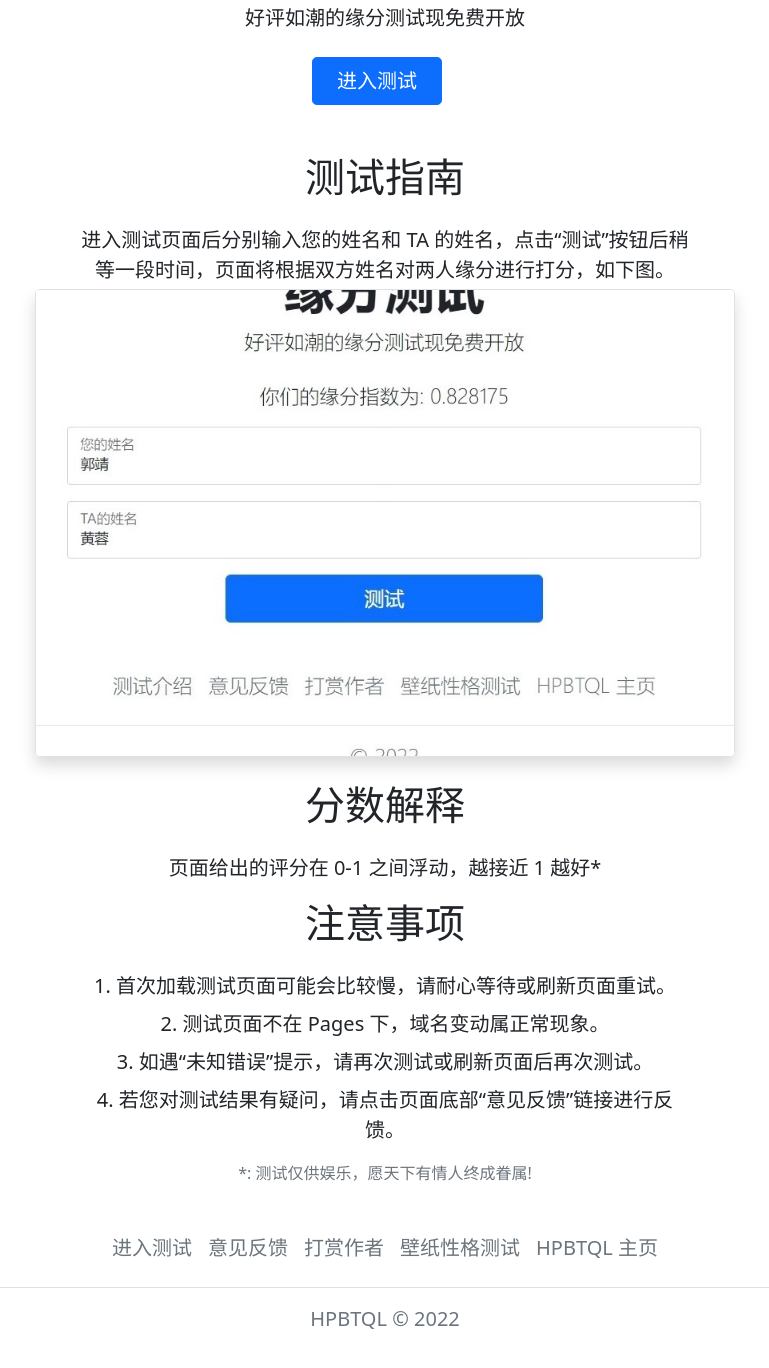
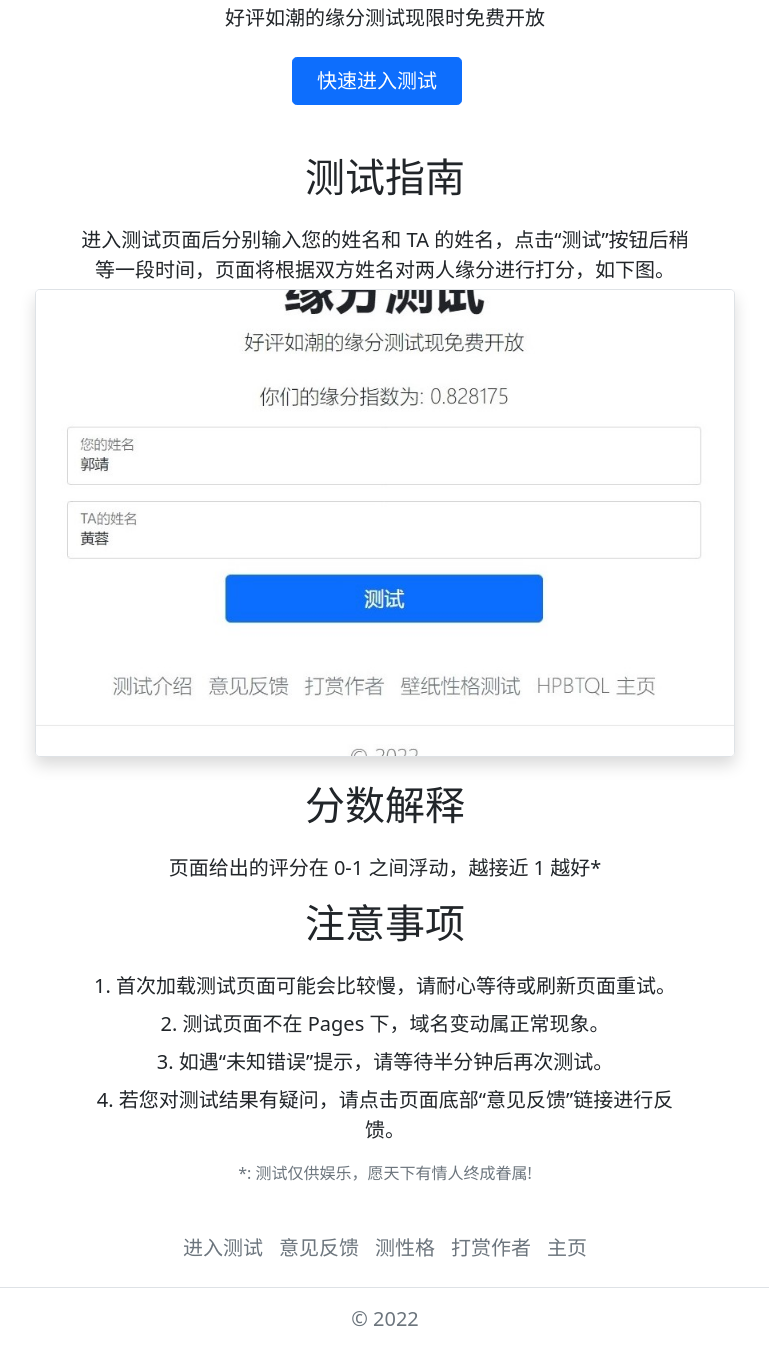
Before and after one commit to hpbtql/KarmaTesting, a plain HTML site: page index.html in a window 1280 px wide. Shown: the part 168-1536 px from the top of the page, without its empty margins (255-1024 px from the left). Drawn offline with nearby package versions, Linux system fonts and the light colour scheme.

Commit message:
修改页面引用样式

```diff
--- a/index.html
+++ b/index.html
@@ -17,10 +17,10 @@
     <div class="text-center px-4 pt-5 my-5">
         <h1 class="display-4 fw-bold">缘分测试</h1>
         <div class="col-lg-6 mx-auto">
-            <p class="lead mb-4">好评如潮的缘分测试现免费开放</p>
+            <p class="lead mb-4">好评如潮的缘分测试现限时免费开放</p>
             <div class="d-grid gap-2 d-sm-flex justify-content-sm-center mb-5">
                 <a href="https://service-av2qgt3i-1302897525.gz.apigw.tencentcs.com/release/"
-                    class="btn btn-primary btn-lg px-4 me-sm-3">进入测试</a>
+                    class="btn btn-primary btn-lg px-4 me-sm-3">快速进入测试</a>
             </div>
         </div>
         <h2 class="display-6 text-center mb-4">测试指南</h2>
@@ -31,7 +31,7 @@
         </div>
         <div class="overflow-hidden">
             <div class="container px-5">
-                <img src="example.jpg" class="img-fluid border rounded-3 shadow mb-4" alt="Example image" width="700"
+                <img src="./example.jpg" class="img-fluid border rounded-3 shadow mb-4" alt="Example image" width="700"
                     height="500" loading="lazy">
             </div>
         </div>
@@ -43,33 +43,31 @@
         <div class="col-lg-6 mx-auto">
             <p class="lead mb-2">1. 首次加载测试页面可能会比较慢，请耐心等待或刷新页面重试。</p>
             <p class="lead mb-2">2. 测试页面不在 Pages 下，域名变动属正常现象。</p>
-            <p class="lead mb-2">3. 如遇“未知错误”提示，请再次测试或刷新页面后再次测试。 </p>
+            <p class="lead mb-2">3. 如遇“未知错误”提示，请等待半分钟后再次测试。 </p>
             <p class="lead mb-3">4. 若您对测试结果有疑问，请点击页面底部“意见反馈”链接进行反馈。</p>
             <p class="text-center text-muted">*: 测试仅供娱乐，愿天下有情人终成眷属! </p>
         </div>
         <footer class="lead py-3 my-4">
             <ul class="nav justify-content-center border-bottom pb-3 mb-3">
                 <li class="nav-item">
-                    <a href="https://service-av2qgt3i-1302897525.gz.apigw.tencentcs.com/release/"
-                        class="nav-link px-2 text-muted">进入测试</a>
+                    <a href="./test.html" class="nav-link px-2 text-muted">进入测试</a>
                 </li>
+                <!-- <li class="nav-item"><a href="#" class="nav-link px-2 text-muted">测试主页</a></li> -->
                 <li class="nav-item">
                     <a href="https://docs.qq.com/form/page/DZW1KUHBkVFpOY054?_w_tencentdocx_form=1"
                         class="nav-link px-2 text-muted">意见反馈</a>
                 </li>
                 <li class="nav-item">
-                    <a href="https://hpbtql.github.io/donate.html" class="nav-link px-2 text-muted">打赏作者</a>
+                    <a href="../PNDetect/index.html" class="nav-link px-2 text-muted">测性格</a>
                 </li>
                 <li class="nav-item">
-                    <a href="https://hpbtql.github.io/PNDetect/" class="nav-link px-2 text-muted">壁纸性格测试</a>
-                    <!-- <li class="nav-item"><a href="#" class="nav-link px-2 text-muted">测试主页</a></li> -->
+                    <a href="../donate.html" class="nav-link px-2 text-muted">打赏作者</a>
                 </li>
-
                 <li class="nav-item">
-                    <a href="https://hpbtql.github.io/" class="nav-link px-2 text-muted">HPBTQL 主页</a>
+                    <a href="../index.html" class="nav-link px-2 text-muted"> 主页</a>
                 </li>
             </ul>
-            <p class="text-center text-muted">HPBTQL © 2022</p>
+            <p class="text-center text-muted"> © 2022</p>
         </footer>
     </div>
 </body>
```
